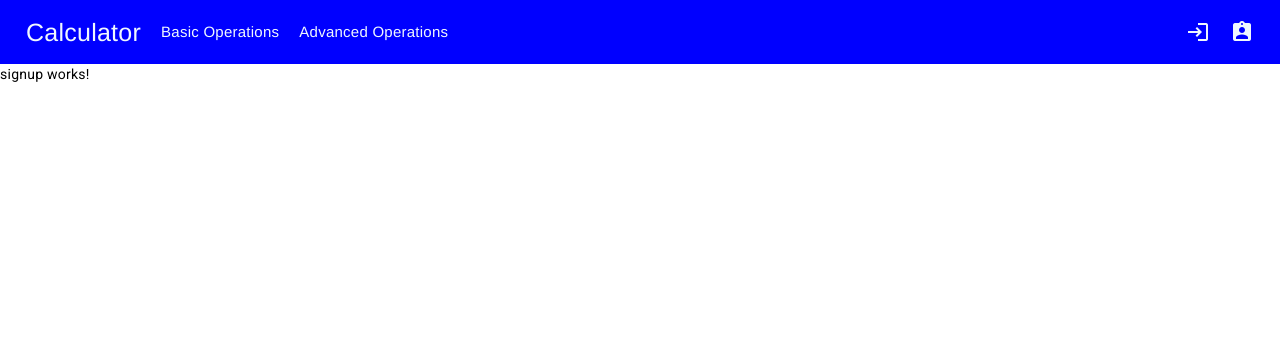
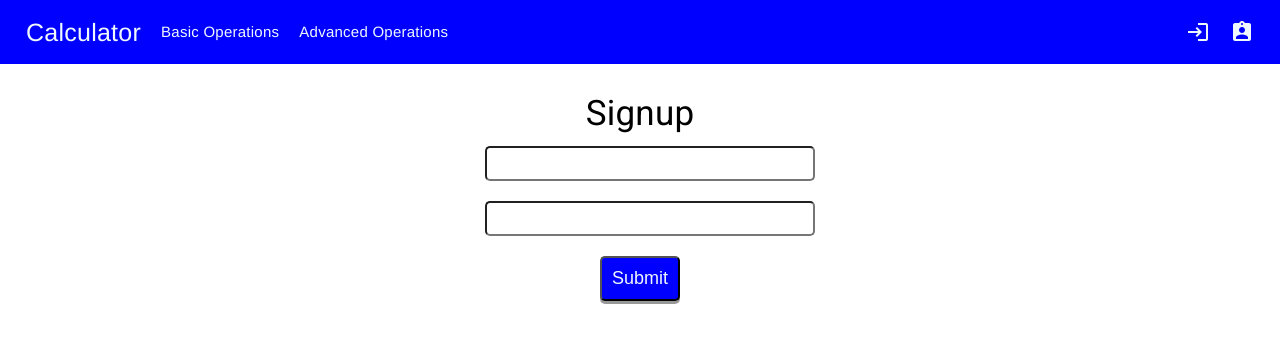
Before and after one commit to adrileysrb/angular-project-001, an Angular app: page /signup in a window 1280 px wide. Shown: the top 342 px of the page. Built offline with nearby package versions, Linux system fonts and the light colour scheme.

Commit message:
Create signup screen

```diff
--- a/src/app/signup/signup.component.css
+++ b/src/app/signup/signup.component.css
@@ -0,0 +1,47 @@
+.container {
+    width: 100%;
+    max-width: 32rem;
+    text-align: center;
+    padding-top: 30px;
+    margin: auto;
+ }
+
+ .form-group {
+    width: 100%;
+    padding: 10px;
+    max-width: 32rem;
+    margin: auto;
+ }
+
+ .text-size {
+     font-size: 25px;
+     border-radius: 5px;
+ }
+
+ .title-text {
+     font-size: 35px;
+     margin-top: 10px;
+ }
+
+ .btn {
+     background-color: blue;
+     font-size: 18px;
+     text-align: center;
+     padding: 10px;
+     color: aliceblue;
+     margin: 10px;
+     border-color: black;
+     border-radius: 5px;
+     box-shadow: 0 3px #999;
+ }
+
+ .btn:hover {
+     background-color: aqua;
+     color: black;
+ }
+
+ .btn:active {
+     background-color: aqua;
+     box-shadow: 0 1px #666;
+     transform: translateY(4px);
+ }
--- a/src/app/signup/signup.component.html
+++ b/src/app/signup/signup.component.html
@@ -1 +1,21 @@
-<p>signup works!</p>
+<div class="container">
+    <p class="title-text">Signup</p>
+    <form>
+
+        <div class="form-group">
+            <label for="nameId"></label>
+            <input type="text" class="form-control text-size" id="nameId"
+                [(ngModel)] = "model.name" name="name">
+        </div>
+
+        <div class="form-group">
+            <label for="passwordId"></label>
+            <input type="password" class="form-control text-size" id="passwordId"
+            [(ngModel)]="model.password" name="password">
+        </div>
+
+        <button type="submit" class="btn"
+           >Submit</button>
+
+    </form>
+</div>
--- a/src/app/signup/signup.component.ts
+++ b/src/app/signup/signup.component.ts
@@ -1,4 +1,5 @@
 import { Component } from '@angular/core';
+import { User } from '../user';
 
 @Component({
   selector: 'app-signup',
@@ -6,5 +7,5 @@ import { Component } from '@angular/core';
   styleUrls: ['./signup.component.css']
 })
 export class SignupComponent {
-
+  model = new User("", "");
 }
```
